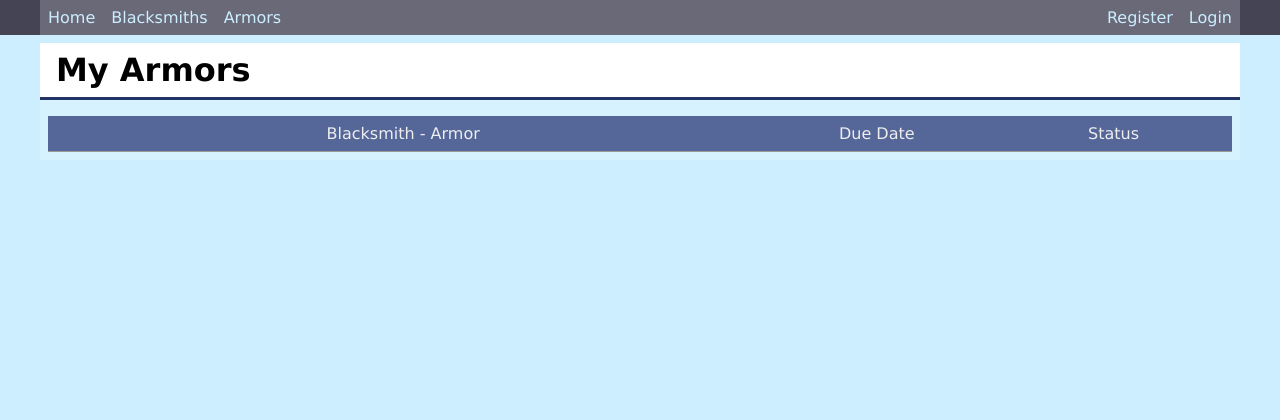
After one commit to ArnoldasKun/Project_X, a Django app: template arsenal/forge/templates/forge/user_armor_list.html in a window 1280 px wide. The commit adds this page. Shown: the top 420 px of the page. Run offline with Django 3.2, Linux system fonts and the light colour scheme; the template is opened without the code that fills it, so the values that code supplies are empty.

Commit message:
my armors views, urls, html, css

```diff
--- a/arsenal/forge/admin.py
+++ b/arsenal/forge/admin.py
@@ -19,6 +19,10 @@ class OrderLineAdmin(admin.ModelAdmin):
     )
 
 
+class ArmorOrderAdmin(admin.ModelAdmin):
+    search_fields = ('unique_id', 'book__title', 'book__author__last_name__exact', 'buyer__last_name')
+
+
 class ArmorAdmin(admin.ModelAdmin):
     list_display = ('title', 'blacksmith')
     inlines = (OrderLineInline, )
@@ -36,6 +40,6 @@ admin.site.register(models.ArmorType)
 admin.site.register(models.Blacksmith, BlacksmithAdmin)
 admin.site.register(models.Armor, ArmorAdmin)
 admin.site.register(models.Buyer)
-admin.site.register(models.ArmorOrder)
+admin.site.register(models.ArmorOrder, ArmorOrderAdmin)
 admin.site.register(models.OrderLine, OrderLineAdmin)
 admin.site.register(models.ArmorReview, ArmorReviewAdmin)
--- a/arsenal/forge/static/forge/css/base.css
+++ b/arsenal/forge/static/forge/css/base.css
@@ -161,6 +161,34 @@ table {
     padding: 0.5rem;
 }
 
+.my-books-table {
+    grid-template-columns: 3fr 1fr 1fr;
+}
+
+.table-grid-cell {
+    display: inline-block;
+    align-self: stretch;
+    justify-self: stretch;
+    background-color: #fff;
+    padding: 0.5rem;
+    border-bottom: 1px solid #999;
+}
+
+.center {
+    text-align: center;
+}
+
+.dark {
+    background-color: #569;
+    color: #eee;
+}
+
+.overdue {
+    background-color: #f99;
+    color: #900;
+    font-weight: bold;
+}
+
 .form-grid {
     grid-template-columns: 10rem auto;
 }
--- a/arsenal/forge/templates/forge/base.html
+++ b/arsenal/forge/templates/forge/base.html
@@ -18,6 +18,7 @@
                 <span class="spacer"></span>
                 {% if user.is_authenticated %}
                     <span>{{ user }}</span>
+                    <a href="{% url 'user_armors' %}">My Armors</a>
                     {% if user.is_superuser or user.is_staff %}
                         <a href="{% url 'admin:index' %}">Admin</a>
                     {% endif %}
--- /dev/null
+++ b/arsenal/forge/templates/forge/user_armor_list.html
@@ -0,0 +1,15 @@
+{% extends 'forge/base.html' %}
+{% block title %}My Armors in {{ block.super }}{% endblock title %}
+{% block content %}
+<h1>My Armors</h1>
+<div class="table-grid my-books-table">
+    <div class="table-grid-cell center dark">Blacksmith - Armor</div>
+    <div class="table-grid-cell center dark">Due Date</div>
+    <div class="table-grid-cell center dark">Status</div>
+    {% for armor_order in armororder_list %}
+        <div class="table-grid-cell">{{ armor_order.armor }}</div>
+        <div class="table-grid-cell center{% if armor_order.is_overdue %} overdue{% endif %}">{{ armor_order.due_back }}</div>
+        <div class="table-grid-cell center{% if armor_order.is_overdue %} overdue{% endif %}">{{ armor_order.get_status_display }}</div>
+    {% endfor %}
+</div>
+{% endblock content %}
--- a/arsenal/forge/urls.py
+++ b/arsenal/forge/urls.py
@@ -7,4 +7,5 @@ urlpatterns = [
     path('blacksmith/<int:blacksmith_id>/', views.blacksmith, name='blacksmith'),
     path('armors/', views.ArmorListView.as_view(), name='armors'),
     path('armor/<int:pk>/', views.ArmorDetailView.as_view(), name='armor'),
+    path('my_armors/', views.UserArmorListView.as_view(), name='user_armors')
 ]
```
Also changed, not shown: arsenal/forge/views.py (+13 -1 lines).
